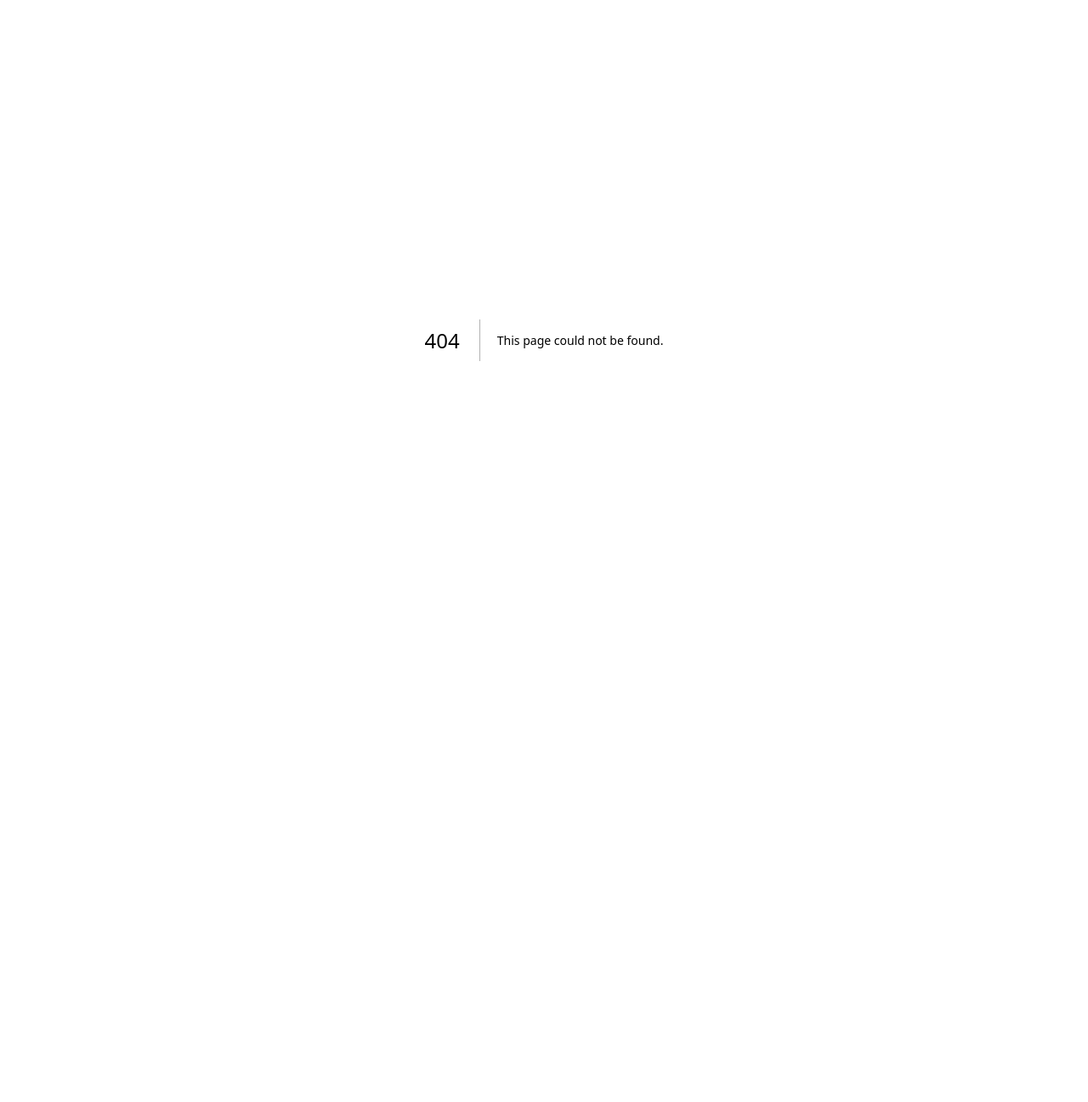
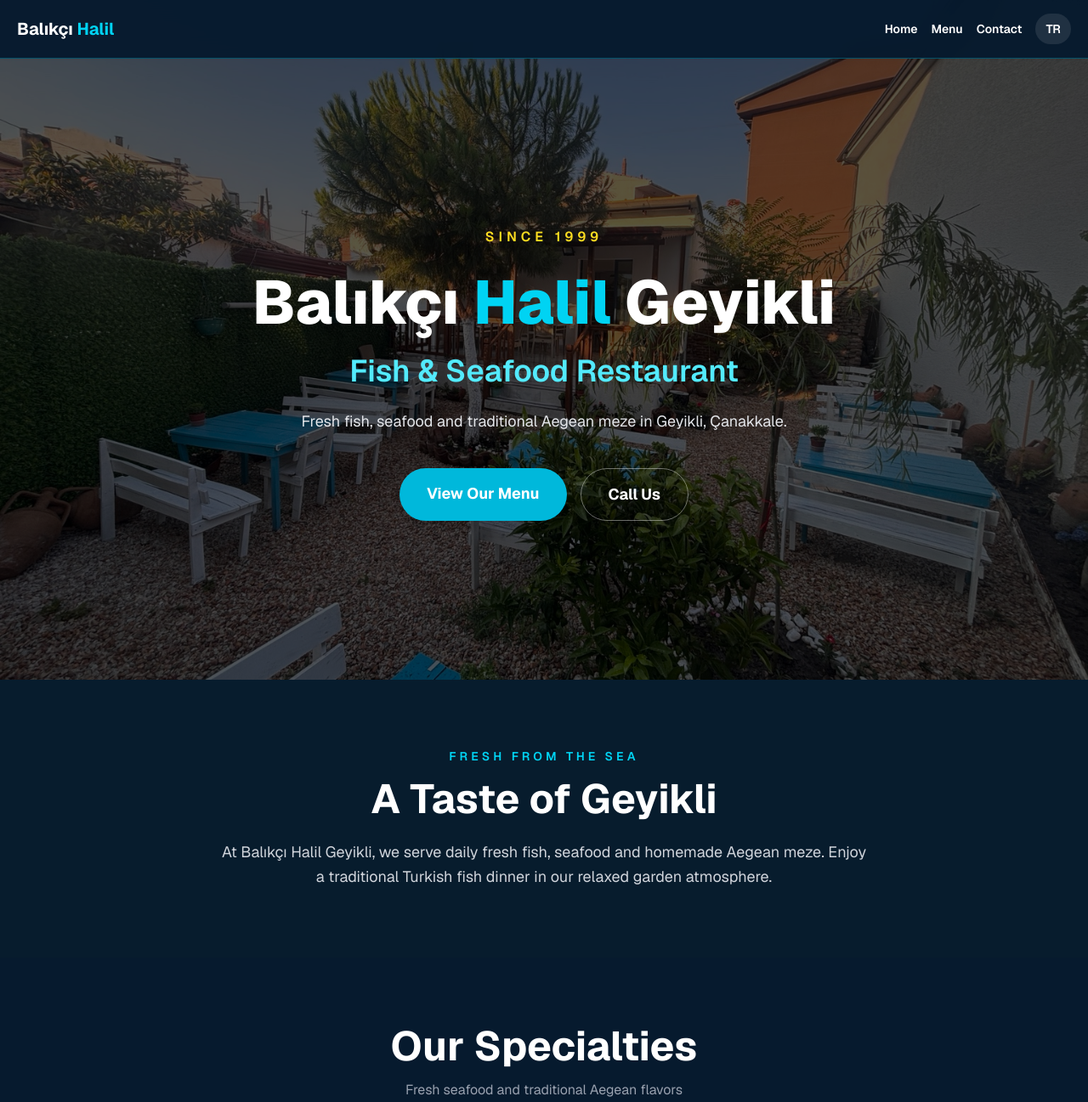
Before and after one commit to emresarper8-cpu/balikcihalilgeyikli, a Next.js app: page /en in a window 1280 px wide. Before the commit this address had no page. Shown: the top 1297 px of the page at 85% size. Before the commit the page ends 800 px from the top, so only its background shows below. Built offline with nearby package versions, Linux system fonts and the light colour scheme.

Commit message:
en page.tsx sayfası eklendi

```diff
--- /dev/null
+++ b/app/en/page.tsx
@@ -0,0 +1,261 @@
+import type { Metadata } from "next";
+
+export const metadata: Metadata = {
+  title: "Balıkçı Halil Geyikli | Fish & Seafood Restaurant",
+  description:
+    "Balıkçı Halil Geyikli is a fish and seafood restaurant in Geyikli, Çanakkale. Enjoy fresh fish, seafood and traditional Aegean meze.",
+  alternates: {
+    canonical: "/en",
+  },
+  robots: {
+    index: true,
+    follow: true,
+  },
+};
+
+export default function EnglishHome() {
+  return (
+    <main className="min-h-screen bg-[#071c2d] text-white">
+
+      <header className="fixed top-0 left-0 w-full z-50 bg-[#061a2e]/95 backdrop-blur-md border-b border-cyan-400/30">
+        <div className="max-w-7xl mx-auto px-5 py-4 flex items-center justify-between">
+
+          <a href="/en" className="font-bold text-xl">
+            Balıkçı <span className="text-cyan-400">Halil</span>
+          </a>
+
+          <nav className="flex items-center gap-4 text-sm font-semibold">
+            <a
+              href="/en"
+              className="text-cyan-300 hover:text-cyan-200"
+            >
+              Home
+            </a>
+
+            <a
+              href="/en/menu"
+              className="hover:text-cyan-300 transition"
+            >
+              Menu
+            </a>
+
+            <a
+              href="/#iletisim"
+              className="hover:text-cyan-300 transition"
+            >
+              Contact
+            </a>
+
+            <a
+              href="/"
+              className="bg-white/10 hover:bg-white/20 px-3 py-2 rounded-full transition"
+            >
+              TR
+            </a>
+          </nav>
+
+        </div>
+      </header>
+
+      <section
+        className="relative min-h-screen flex items-center justify-center text-center px-6"
+        style={{
+          backgroundImage: "url('/bahce.jpg')",
+          backgroundSize: "cover",
+          backgroundPosition: "center",
+        }}
+      >
+        <div className="absolute inset-0 bg-black/65" />
+
+        <div className="relative z-10 max-w-4xl mx-auto pt-20">
+
+          <p className="text-yellow-300 tracking-[5px] text-sm md:text-base font-semibold">
+            SINCE 1999
+          </p>
+
+          <h1 className="text-5xl md:text-7xl font-extrabold mt-5 leading-tight">
+            Balıkçı <span className="text-cyan-400">Halil</span> Geyikli
+          </h1>
+
+          <h2 className="text-2xl md:text-4xl text-cyan-300 mt-4 font-semibold">
+            Fish & Seafood Restaurant
+          </h2>
+
+          <p className="text-gray-200 max-w-2xl mx-auto mt-6 text-lg leading-relaxed">
+            Fresh fish, seafood and traditional Aegean meze in Geyikli,
+            Çanakkale.
+          </p>
+
+          <div className="flex flex-col sm:flex-row justify-center gap-4 mt-10">
+
+            <a
+              href="/en/menu"
+              className="bg-cyan-500 hover:bg-cyan-600 px-8 py-4 rounded-full font-bold text-lg transition shadow-lg"
+            >
+              View Our Menu
+            </a>
+
+            <a
+              href="tel:+905433450017"
+              className="border border-white/40 hover:bg-white/10 px-8 py-4 rounded-full font-bold text-lg transition"
+            >
+              Call Us
+            </a>
+
+          </div>
+
+        </div>
+      </section>
+
+      <section className="py-20 px-6 bg-[#071c2d]">
+        <div className="max-w-5xl mx-auto text-center">
+
+          <p className="text-cyan-400 font-semibold tracking-[4px] text-sm">
+            FRESH FROM THE SEA
+          </p>
+
+          <h2 className="text-3xl md:text-5xl font-bold mt-4">
+            A Taste of Geyikli
+          </h2>
+
+          <p className="text-gray-300 max-w-3xl mx-auto mt-6 leading-relaxed text-lg">
+            At Balıkçı Halil Geyikli, we serve daily fresh fish, seafood and
+            homemade Aegean meze. Enjoy a traditional Turkish fish dinner in
+            our relaxed garden atmosphere.
+          </p>
+
+        </div>
+      </section>
+
+      <section className="py-20 px-6 bg-[#061a2e]">
+
+        <h2 className="text-4xl md:text-5xl font-bold text-center">
+          Our Specialties
+        </h2>
+
+        <p className="text-center text-gray-400 mt-4 mb-12">
+          Fresh seafood and traditional Aegean flavors
+        </p>
+
+        <div className="max-w-7xl mx-auto grid md:grid-cols-3 gap-8">
+
+          <div className="overflow-hidden rounded-3xl shadow-2xl bg-[#0b2538]">
+            <img
+              src="/sardalye.jpg"
+              alt="Fresh sardines at Balıkçı Halil Geyikli"
+              className="w-full h-72 object-cover"
+            />
+
+            <div className="p-6">
+              <h3 className="text-2xl font-bold">
+                Fresh Sardines
+              </h3>
+
+              <p className="text-gray-400 mt-2">
+                Daily fresh sardines prepared with care.
+              </p>
+            </div>
+          </div>
+
+          <div className="overflow-hidden rounded-3xl shadow-2xl bg-[#0b2538]">
+            <img
+              src="/karides.jpg"
+              alt="Shrimp at Balıkçı Halil Geyikli"
+              className="w-full h-72 object-cover"
+            />
+
+            <div className="p-6">
+              <h3 className="text-2xl font-bold">
+                Shrimp
+              </h3>
+
+              <p className="text-gray-400 mt-2">
+                A fresh seafood favorite with an Aegean touch.
+              </p>
+            </div>
+          </div>
+
+          <div className="overflow-hidden rounded-3xl shadow-2xl bg-[#0b2538]">
+            <img
+              src="/lakerda.jpg"
+              alt="Traditional lakerda at Balıkçı Halil Geyikli"
+              className="w-full h-72 object-cover"
+            />
+
+            <div className="p-6">
+              <h3 className="text-2xl font-bold">
+                Lakerda
+              </h3>
+
+              <p className="text-gray-400 mt-2">
+                A traditional Turkish fish specialty.
+              </p>
+            </div>
+          </div>
+
+        </div>
+
+        <div className="text-center mt-12">
+
+          <a
+            href="/en/menu"
+            className="inline-block bg-cyan-500 hover:bg-cyan-600 px-8 py-4 rounded-full font-bold transition"
+          >
+            View Full Menu
+          </a>
+
+        </div>
+
+      </section>
+
+      <section className="py-20 px-6 bg-[#071c2d]">
+        <div className="max-w-5xl mx-auto text-center">
+
+          <h2 className="text-3xl md:text-5xl font-bold">
+            Visit Us in Geyikli
+          </h2>
+
+          <p className="text-gray-300 mt-6 text-lg">
+            Cumhuriyet, Vatan Sk. 5
+            <br />
+            17610 Geyikli, Ezine, Çanakkale, Türkiye
+          </p>
+
+          <div className="flex flex-col sm:flex-row justify-center gap-4 mt-8">
+
+            <a
+              href="tel:+905433450017"
+              className="bg-cyan-500 hover:bg-cyan-600 px-8 py-4 rounded-full font-bold transition"
+            >
+              +90 543 345 00 17
+            </a>
+
+            <a
+              href="https://www.google.com/maps/search/?api=1&query=Balikci+Halil+Geyikli"
+              target="_blank"
+              rel="noopener noreferrer"
+              className="border border-white/30 hover:bg-white/10 px-8 py-4 rounded-full font-bold transition"
+            >
+              Open in Google Maps
+            </a>
+
+          </div>
+
+        </div>
+      </section>
+
+      <footer className="py-8 bg-[#061a2e] border-t border-white/10 text-center">
+
+        <p className="text-gray-400">
+          © {new Date().getFullYear()} Balıkçı Halil Geyikli
+        </p>
+
+        <p className="text-gray-500 text-sm mt-2">
+          Fish & Seafood Restaurant in Geyikli, Çanakkale
+        </p>
+
+      </footer>
+
+    </main>
+  );
+}
```
